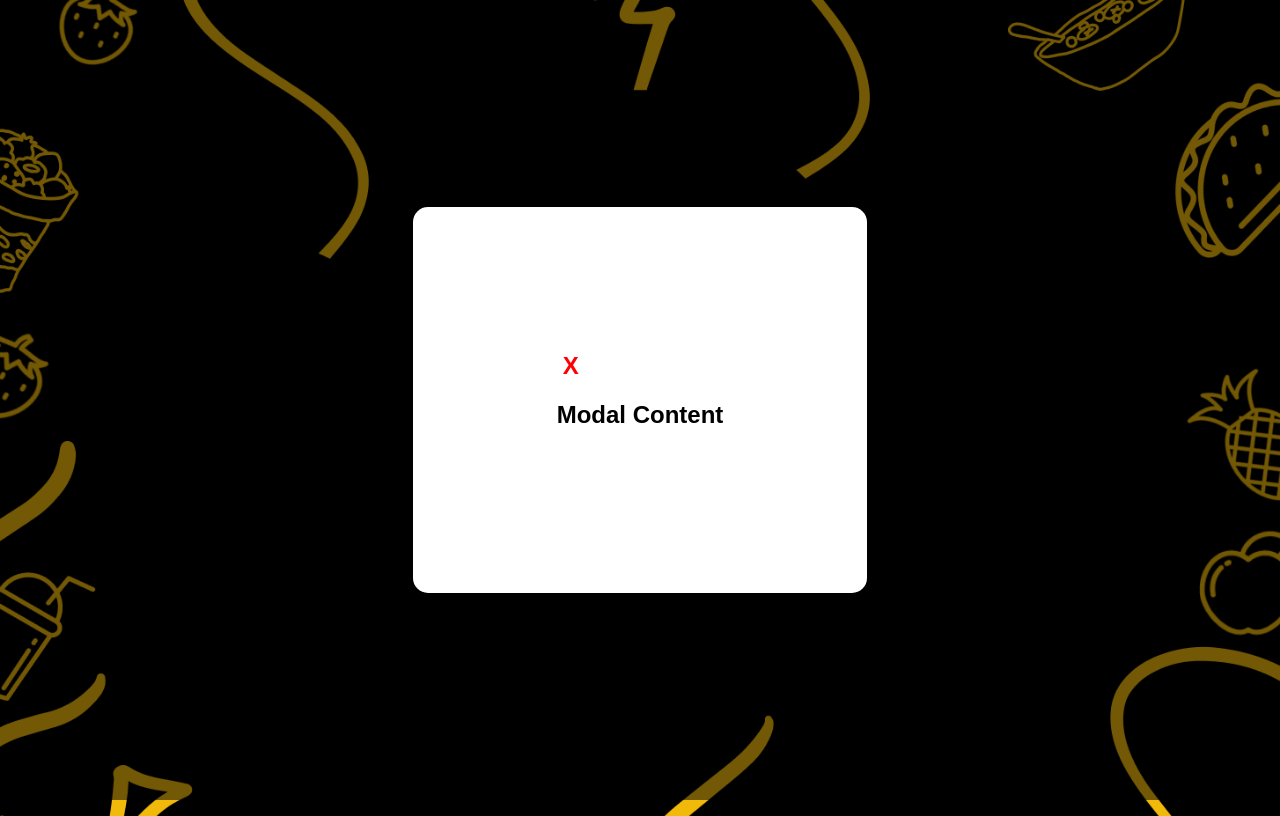
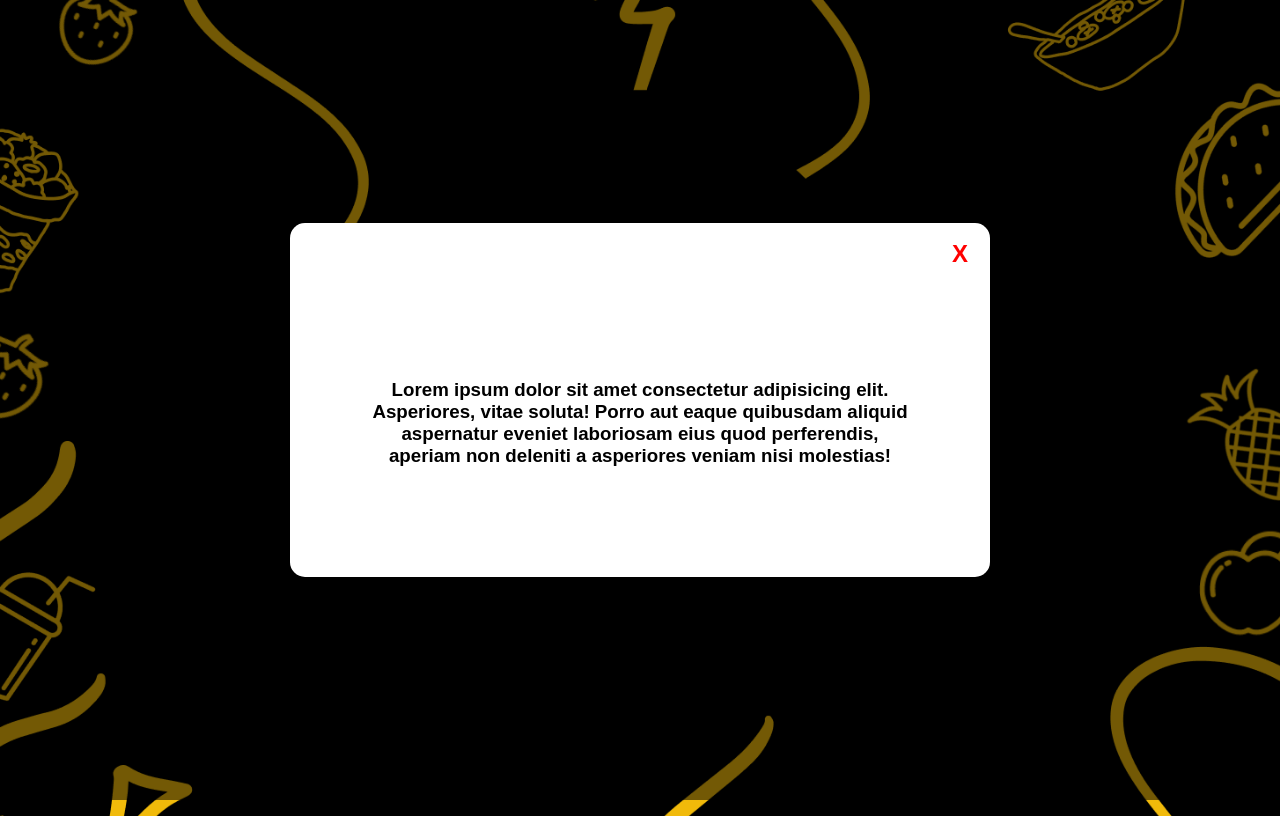
Before and after one commit to nicocoa10/vanillajs_a_day, a website: page vanillajs_proj/modal/index.html in a window 1280 px wide. Both pictures are taken after a click on the button "OPEN MODAL". Drawn offline with Linux system fonts and the light colour scheme.

Commit message:
fixed the close button on modal popup

```diff
--- a/vanillajs_proj/modal/index.html
+++ b/vanillajs_proj/modal/index.html
@@ -26,10 +26,17 @@
         </section>
 
         <section class="modal">
+
             <div class="container flex">
+
                 <div class="modal-card">
-                    <button class="close-button">X</button>
-                    <h2>Modal Content</h2>
+
+                    <div class="row">
+                        <button class="close-button">X</button>
+
+                    </div>
+
+                    <h3 class="modal-content">Lorem ipsum dolor sit amet consectetur adipisicing elit. Asperiores, vitae soluta! Porro aut eaque quibusdam aliquid aspernatur eveniet laboriosam eius quod perferendis, aperiam non deleniti a asperiores veniam nisi molestias!</h2>
                 </div>
             </div>
 
--- a/vanillajs_proj/modal/style.css
+++ b/vanillajs_proj/modal/style.css
@@ -1,8 +1,8 @@
-*{
+* {
     box-sizing: border-box;
 }
 
-body{
+body {
     font-family: Arial, Helvetica, sans-serif;
     background-image: url("DOODLE.png");
     background-repeat: no-repeat;
@@ -12,25 +12,25 @@ body{
 
 }
 
-.container{
+.container {
     width: 95%;
     max-width: 1100px;
     margin: 0 auto;
 }
 
-section{
+section {
     height: 100vh;
 }
 
-.modal{
+.modal {
     display: none;
 }
 
-.open{
+.open {
     display: block;
 }
 
-.flex{
+.flex {
     display: flex;
     justify-content: center;
     align-items: center;
@@ -39,14 +39,14 @@ section{
 
 }
 
-.card{
+.card {
     text-align: center;
     background: white;
     padding: 3.5em;
     border-radius: 15px;
 }
 
-.card h1{
+.card h1 {
     font-size: 3rem;
 }
 
@@ -60,11 +60,11 @@ section{
     cursor: pointer;
 }
 
-.card button:hover{
+.card button:hover {
     background-color: rgb(31, 31, 31);
 }
 
-.modal{
+.modal {
     position: absolute;
     top: 0;
     right: 0;
@@ -74,29 +74,36 @@ section{
     justify-content: center;
 }
 
-.modal-card{
+.modal-card {
     text-align: center;
     background: white;
-    padding: 9em;
     border-radius: 15px;
+    width: 80%;
+    max-width: 700px;
+    padding-bottom: 1rem;
 
 }
-.close-button{
-    display: block;
-    position: relative;
-    top:0;
-    right: 0;
+
+
+.close-button {
     background: none;
     border: none;
     color: red;
     font-weight: 600;
     font-size: 1.5rem;
     cursor: pointer;
-
-
-
+    margin: 1rem;
 }
 
-.close-button:hover{
+.close-button:hover {
     color: rgb(186, 83, 83);
 }
+
+.row {
+    display: flex;
+    flex-direction: row-reverse;
+}
+
+.modal-content {
+    padding: 4em;
+}
```
